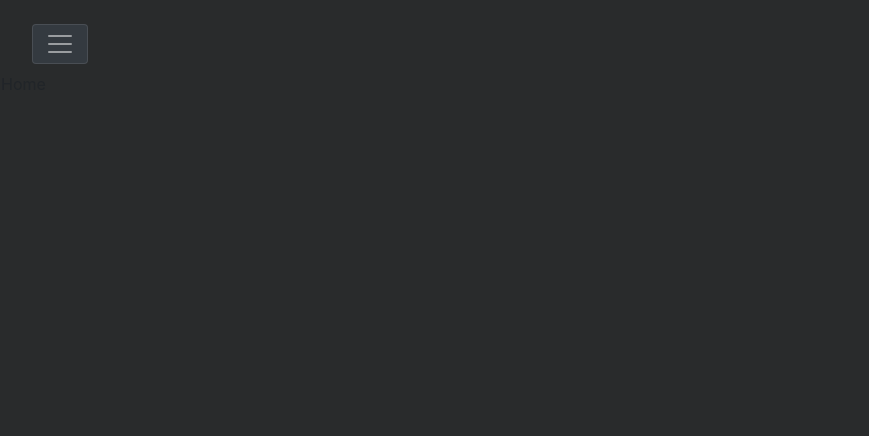
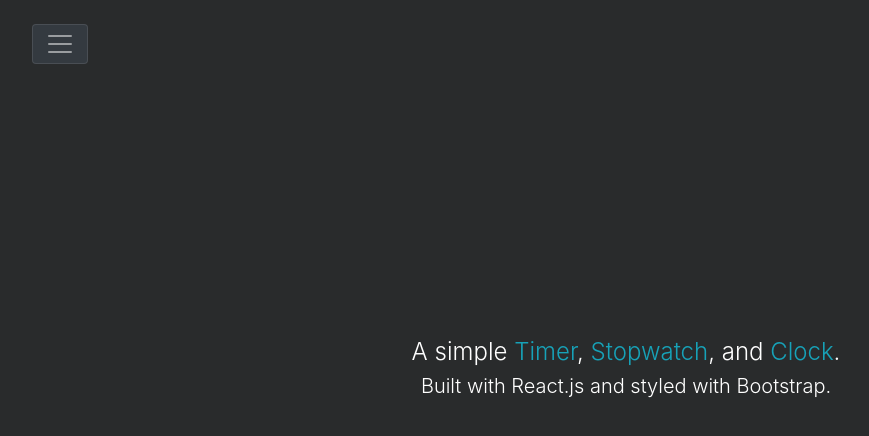
Before and after one commit to sanchez-hugo/time-widgets, a React (Create React App) app in the folder react-times/: page / in a window 1280 px wide. Shown: the top 436 px of the page, without its empty margins (14-883 px from the left). Built offline with nearby package versions, Linux system fonts and the light colour scheme.

Commit message:
added home

```diff
--- a/react-times/src/components/Home.jsx
+++ b/react-times/src/components/Home.jsx
@@ -1,13 +1,32 @@
-import React, { Component } from 'react';
+import React, { Component } from "react";
 
 class Home extends Component {
-    render() {
-        return (
-            <div>
-                Home
-            </div>
-        );
-    }
+  render() {
+    return (
+      <div className="d-flex align-items-center" style={{height: "75vh"}}>
+        <div className="container-fluid text-white">
+          <div className="text-center font-weight-light h4">
+            A simple{" "}
+            <a className="text-info" href="/timer">
+              Timer
+            </a>
+            ,{" "}
+            <a className="text-info" href="/stopwatch">
+              Stopwatch
+            </a>
+            , and{" "}
+            <a className="text-info" href="/Clock">
+              Clock
+            </a>
+            .
+          </div>
+          <div className="text-center font-weight-light h5">
+            Built with React.js and styled with Bootstrap.
+          </div>
+        </div>
+      </div>
+    );
+  }
 }
 
 export default Home;
```
